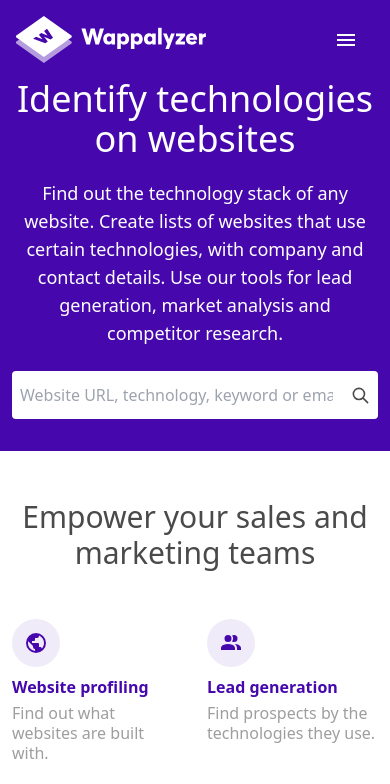
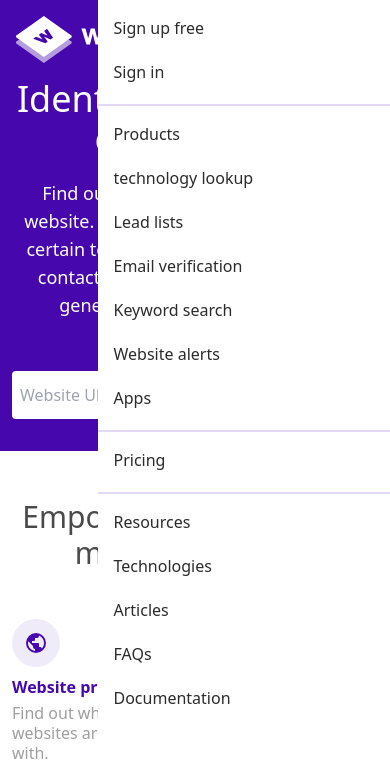
Before and after one commit to abdelilahelhaddad/wappalyzer, a website built with Vite: page index.html in a window 390 px wide. Shown: the top 784 px of the page. Built offline with nearby package versions, Linux system fonts and the light colour scheme; files whose address does not match are found by name.

Commit message:
:fire: :art: Mobile Navbar :sparkles: :globe_with_meridians:

```diff
--- a/index.html
+++ b/index.html
@@ -9,6 +9,67 @@
 
   <body>
     <header class="bg-w-purple text-w-white h-3/5 py-4">
+      <nav
+        id="mobileNavbar"
+        class="h-screen w-3/4 bg-w-white top-0 right-0 fixed overflow-auto"
+      >
+        <div class="p-2">
+          <p class="text-w-gray-dark p-2 mb-1 rounded hover:bg-w-gray-light">
+            Sign up free
+          </p>
+          <p class="text-w-gray-dark p-2 mb-1 rounded hover:bg-w-gray-light">
+            Sign in
+          </p>
+        </div>
+        <hr class="border-b border-w-gray-btn-hover" />
+        <div class="p-2">
+          <p class="text-w-gray-dark p-2 mb-1 rounded hover:bg-w-gray-light">
+            Products
+          </p>
+          <p class="text-w-gray-dark p-2 mb-1 rounded hover:bg-w-gray-light">
+            technology lookup
+          </p>
+          <p class="text-w-gray-dark p-2 mb-1 rounded hover:bg-w-gray-light">
+            Lead lists
+          </p>
+          <p class="text-w-gray-dark p-2 mb-1 rounded hover:bg-w-gray-light">
+            Email verification
+          </p>
+          <p class="text-w-gray-dark p-2 mb-1 rounded hover:bg-w-gray-light">
+            Keyword search
+          </p>
+          <p class="text-w-gray-dark p-2 mb-1 rounded hover:bg-w-gray-light">
+            Website alerts
+          </p>
+          <p class="text-w-gray-dark p-2 mb-1 rounded hover:bg-w-gray-light">
+            Apps
+          </p>
+        </div>
+        <hr class="border-b border-w-gray-btn-hover" />
+        <div class="p-2">
+          <p class="text-w-gray-dark p-2 mb-1 rounded hover:bg-w-gray-light">
+            Pricing
+          </p>
+        </div>
+        <hr class="border-b border-w-gray-btn-hover" />
+        <div class="p-2">
+          <p class="text-w-gray-dark p-2 mb-1 rounded hover:bg-w-gray-light">
+            Resources
+          </p>
+          <p class="text-w-gray-dark p-2 mb-1 rounded hover:bg-w-gray-light">
+            Technologies
+          </p>
+          <p class="text-w-gray-dark p-2 mb-1 rounded hover:bg-w-gray-light">
+            Articles
+          </p>
+          <p class="text-w-gray-dark p-2 mb-1 rounded hover:bg-w-gray-light">
+            FAQs
+          </p>
+          <p class="text-w-gray-dark p-2 mb-1 rounded hover:bg-w-gray-light">
+            Documentation
+          </p>
+        </div>
+      </nav>
       <nav
         class="flex justify-between items-center md:container md:mx-auto md:px-10 px-4 mb-4"
       >
@@ -81,7 +142,7 @@
             </a>
           </ul>
         </div>
-        <div id="mobileNavbar" class="flex md:hidden mr-2">
+        <div id="mobileBurgerMenu" class="flex md:hidden mr-2">
           <a href="#" class="p-2">
             <img src="./images/burger-menu.svg" alt="menu" />
           </a>
```
